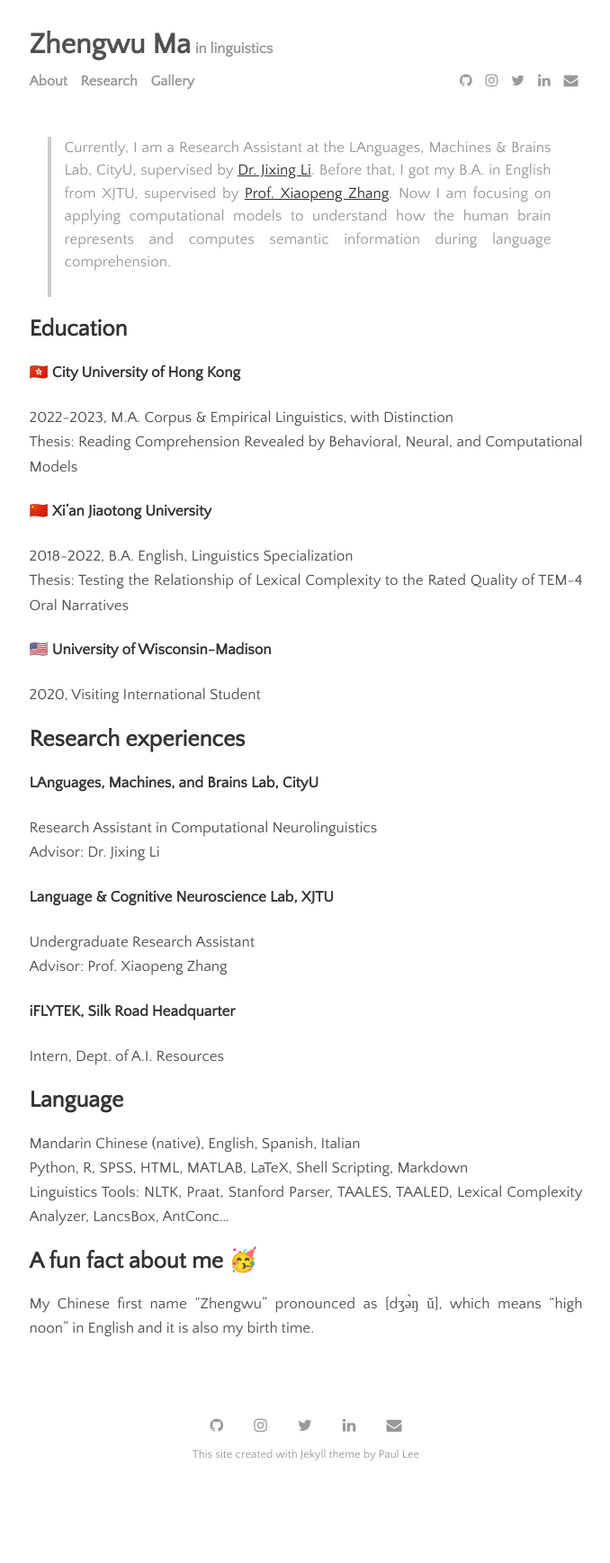
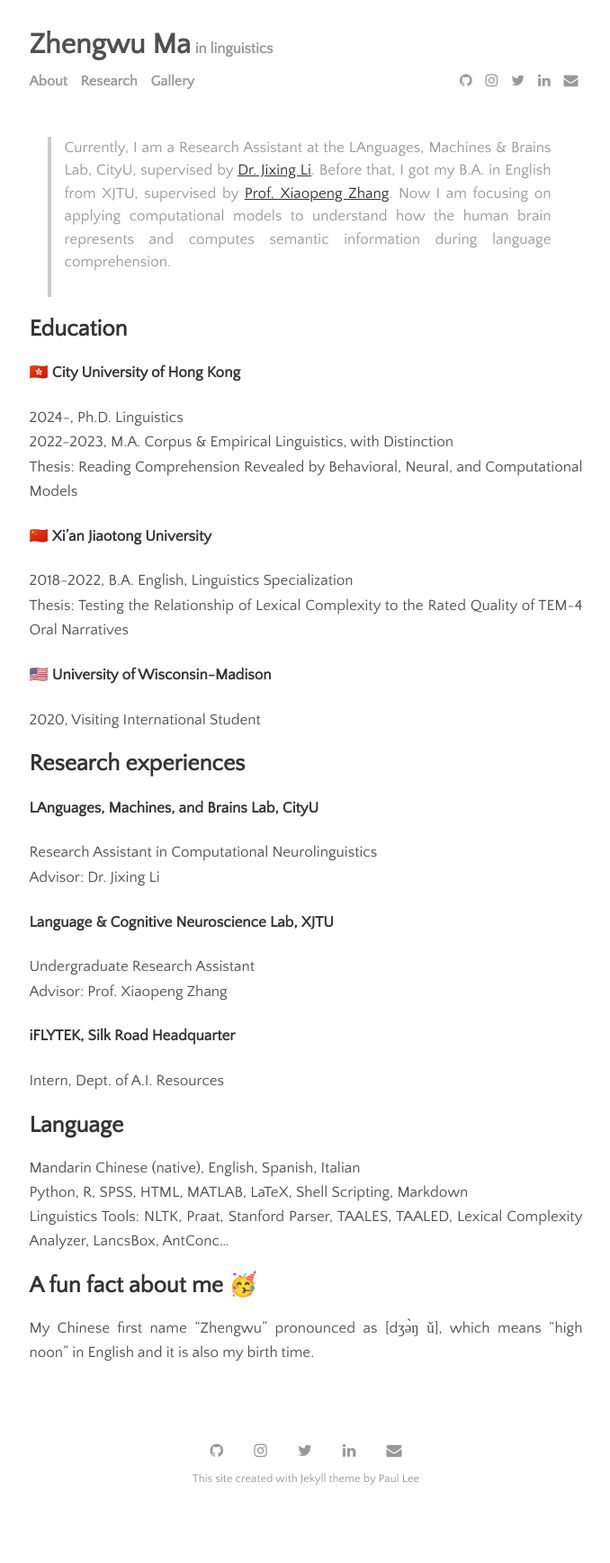
Before and after one commit to zhengwuma/zhengwuma.github.io, a Jekyll site: the page built from menu/about.md, in a window 1280 px wide. Shown: the whole page at 90% size, without its empty margins (300-978 px from the left). Built offline with Jekyll 4.4.1, drawn with Linux system fonts in a browser that asks for light colours; before the commit the page ends 1710 px from its top, so only the background shows below that.

Commit message:
Update about.md

```diff
--- a/menu/about.md
+++ b/menu/about.md
@@ -7,7 +7,8 @@ permalink: /about
 
 ## Education
 #### 🇭🇰 City University of Hong Kong
-2022-2023, M.A. Corpus & Empirical Linguistics, with Distinction<br>
+2024-, Ph.D. Linguistics <br>
+2022-2023, M.A. Corpus & Empirical Linguistics, with Distinction <br>
 Thesis: Reading Comprehension Revealed by Behavioral, Neural, and Computational Models
 #### 🇨🇳 Xi'an Jiaotong University
 2018-2022, B.A. English, Linguistics Specialization<br>
```
